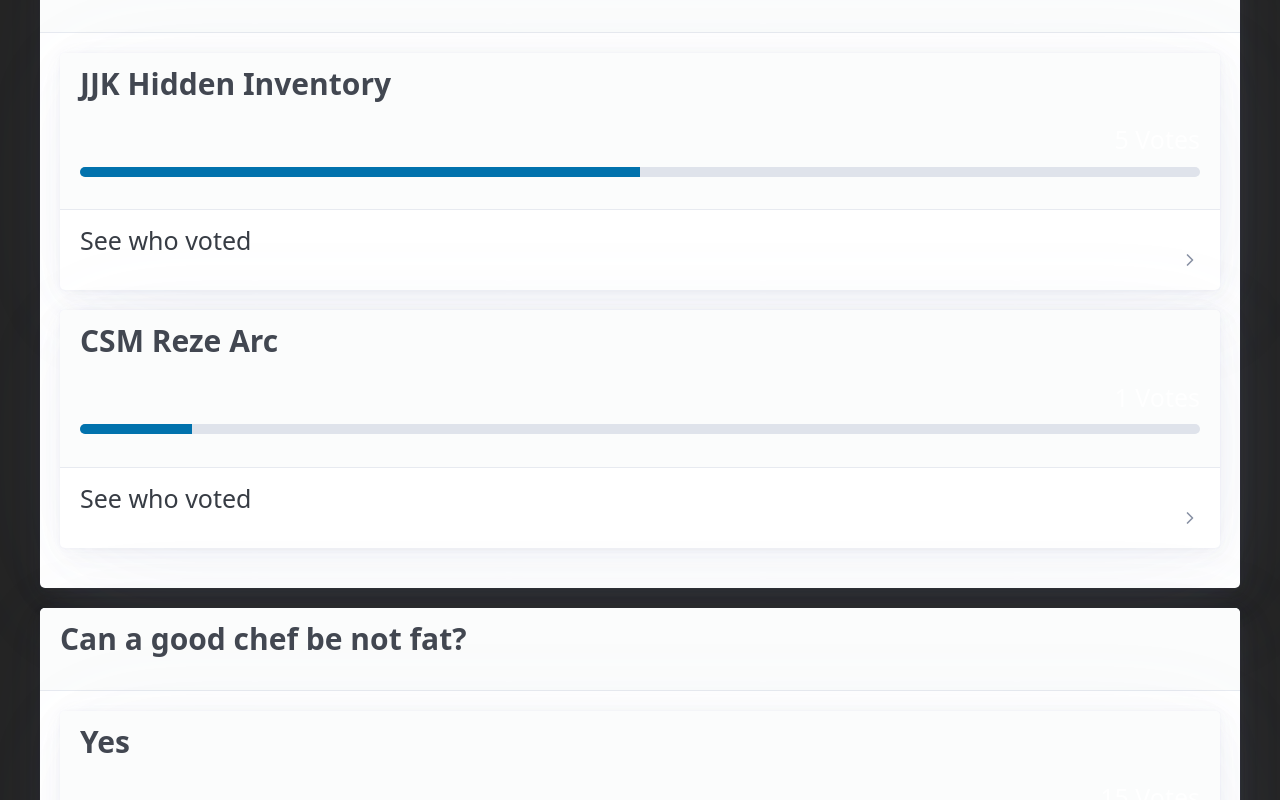
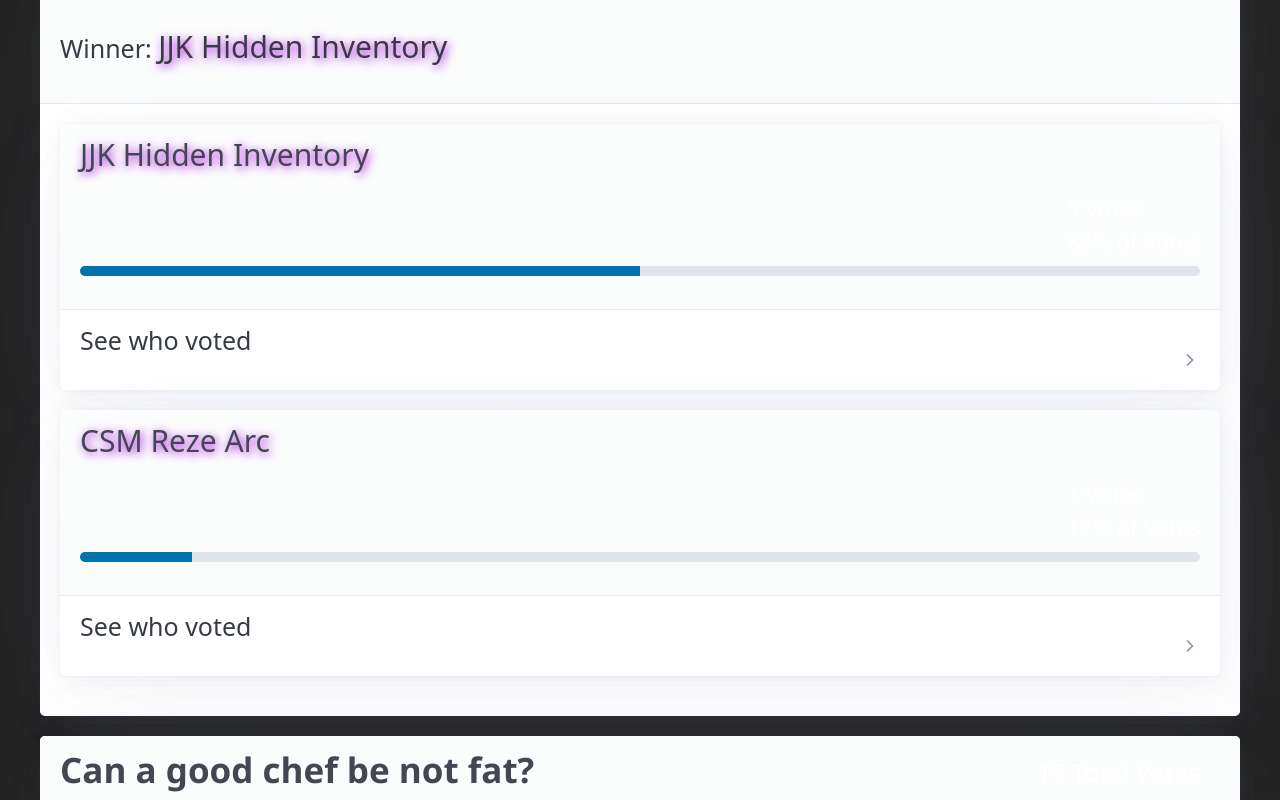
Before and after one commit to mydoot/PollPage, a React (Vite) app: page / in a window 1280 px wide. Shown: the part 200-1000 px from the top of the page. Built offline with nearby package versions, Linux system fonts and the light colour scheme.

Commit message:
CSS updates and new stats

```diff
--- a/src/App.tsx
+++ b/src/App.tsx
@@ -24,6 +24,7 @@
 function App() {
   /*  const [count, setCount] = useState(0) */
 
+
   return (
     <main className="container">
       <h1>
@@ -40,16 +41,37 @@
           <div className="container">
             <article key={index}>
               <header>
-                <h3>{data.question}</h3>
+                <h3>
+                  <span className = "questionName">
+                  {data.question}
+                 </span>
+                </h3>
+                <span className = "totalVoteCounter" style={{ float: 'right' }}>
+                        {data.answers.reduce((acc, ans) => acc + ans.voters.length, 0)} Total Votes
+                  </span>
+                  <p>
+                    <span className = "pollDetails">
+                    Winner: <span className ="ansName" style={{ fontSize: '30px', fontWeight: '500'}}>{data.answers.reduce((prev, current) => (prev.voters.length > current.voters.length) ? prev : current, data.answers[0]).answer}</span>
+                    </span>
+                  </p>
               </header>
+
               {data.answers.map((ans: Answers, ansIndex: number) => (
+
                 <div className="container">
                   <article key={ansIndex}>
                     <header>
-                      <h3>{ans.answer}</h3>
+                      <h3>
+                        <span className="ansName">
+                        {ans.answer}
+                        </span>
+                        </h3>
+                        <div className = "voterInfo">
                       <span style={{ float: 'right' }}>
-                        {ans.voters.length} Votes
+                        {ans.voters.length} Votes <br></br>
+                        {(ans.voters.length / data.answers.reduce((acc, ans) => acc + ans.voters.length, 0) * 100).toFixed(0)}% of Votes
                       </span>
+                      </div>
                       <progress value={ans.voters.length} max="10" />
                     </header>
 
--- a/src/index.css
+++ b/src/index.css
@@ -49,6 +49,42 @@
   }
 }
 
+@keyframes colorchange2 {
+  0% {
+    text-shadow: 2px 2px 10px #8c00ff;
+  }
+
+  to {
+    text-shadow: 2px 2px 10px #ff0055;
+  }
+}
+
+span.totalVoteCounter{
+  position: relative;
+   font-weight: 200;
+  top: -56px;
+  right: 20px;
+}
+
+span.ansName{
+  text-shadow: 2px 2px 2px #00aeff;
+  font-weight: 400;
+   animation: colorchange2 3s ease-in-out infinite alternate;
+}
+
+span.questionName{
+ font-size: 35px;
+ font-family: 'Segoe UI', Tahoma, Geneva, Verdana, serif;
+}
+
+.voterInfo{
+  display: flex;
+   align-items: right;
+  justify-content: right;
+ font-size: 22px;
+ font-family: 'Segoe UI', Tahoma, Geneva, Verdana, serif;
+}
+
 .seeVotes:hover{
    color: rgb(255, 255, 255);
    font-size: 27px;
```
